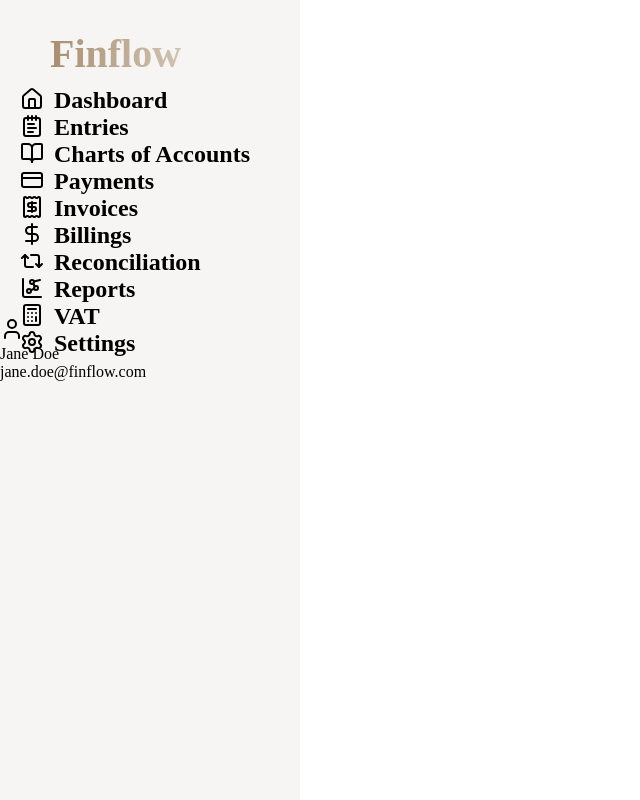
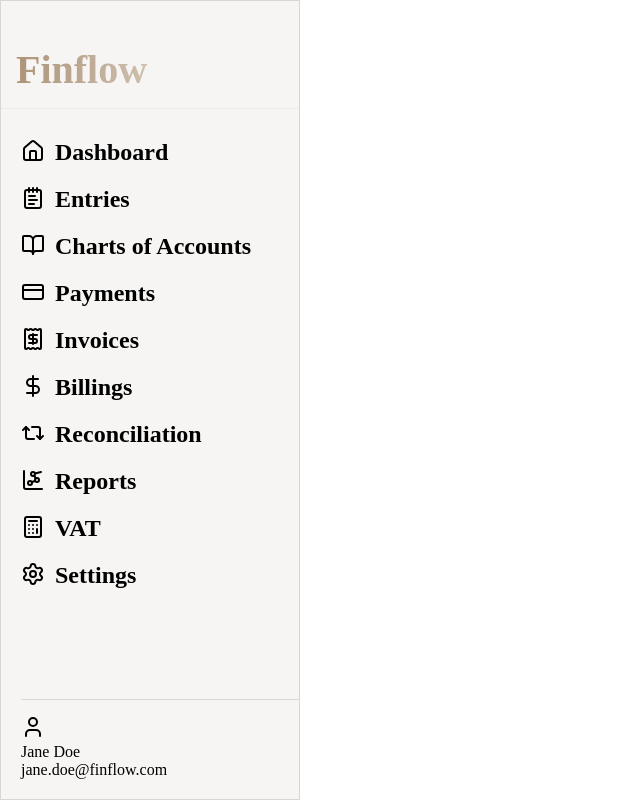
Before and after one commit to Nandisa27457/Fintech-dashboard, a React (Vite) app: page / in a window 1280 px wide. Shown: the whole page, without its empty margins (0-640 px from the left). Built offline with nearby package versions, Linux system fonts and the light colour scheme.

Commit message:
Added font family

```diff
--- a/src/App.css
+++ b/src/App.css
@@ -1,3 +1,6 @@
+@import url('https://fonts.googleapis.com/css2?family=Poppins:wght@300;400;500;600;700&display=swap');
+
+
 * {
     margin: 0;
     padding: 0;
@@ -22,6 +25,8 @@ body,
     width: 300px;
     background-color: hsl(36, 22%, 96%);
     height: 100%;
+    box-sizing: border-box;
+    border: solid 0.4px rgba(128, 128, 128, 0.27);
 }
 
 .main-content {
@@ -37,14 +42,15 @@ body,
     -webkit-background-clip: text;
     background-clip: text;
     color: transparent;
-    margin-left:50px;
+    /* margin-left:50px; */
+    padding:15px;
     position:relative;
     top:30px;
+    border-bottom: 1px solid #cccccc47;
 }
 
 .nav.links{
-  position:relative;
-  top:20px;
+  margin-top: 1000px;
 }
 
 .nav-container{
@@ -54,4 +60,26 @@ body,
   position:relative;
   top:40px;
   left:20px;
+  margin-top:20px;
 }
+
+footer{
+  margin-top:150px;
+  margin-left:20px;
+  border-top: 1px solid rgba(128, 128, 128, 0.27) ;
+  padding-top: 15px;
+}
+
+.nav-link-titles{
+  font-weight:lighter
+
+}
+
+.footer-content{
+  display: flex;
+  flex-direction: row;
+}
+
+.email{
+  margin-left:20px;
+}
```
